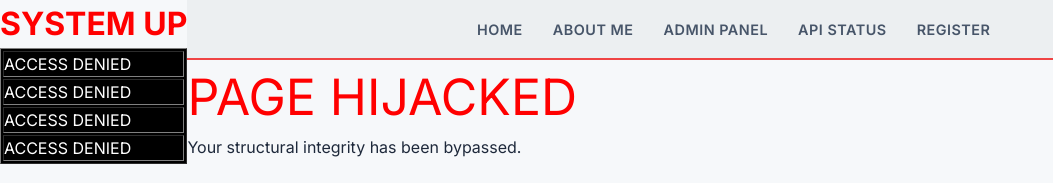
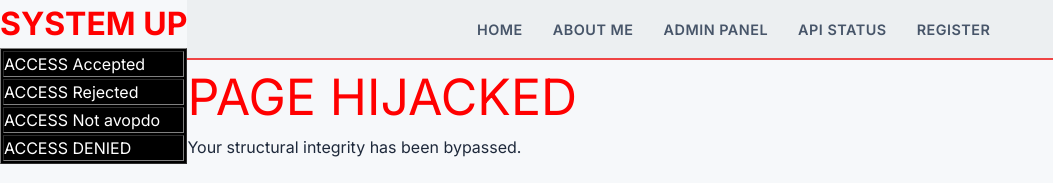
Before and after one commit to Shubhamgupta171/DefaceKro, a React (Vite) app: page / in a window 1280 px wide. Shown: the top 183 px of the page, without its empty margins (0-1053 px from the left). Built offline with nearby package versions, Linux system fonts and the light colour scheme.

Commit message:
Update Sidebar.jsx

```diff
--- a/src/components/Sidebar.jsx
+++ b/src/components/Sidebar.jsx
@@ -10,9 +10,9 @@ const Sidebar = () => {
       {/* Replaced semantic <nav> with a non-semantic <table> - Massive L1 Trigger */}
       <table border="1" style={{width: '100%', color: 'white', background: 'black'}}>
         <tbody>
-          <tr><td>ACCESS DENIED</td></tr>
-          <tr><td>ACCESS DENIED</td></tr>
-          <tr><td>ACCESS DENIED</td></tr>
+          <tr><td>ACCESS  Accepted</td></tr>
+          <tr><td>ACCESS Rejected</td></tr>
+          <tr><td>ACCESS Not avopdo</td></tr>
           <tr><td>ACCESS DENIED</td></tr>
         </tbody>
       </table>
```
